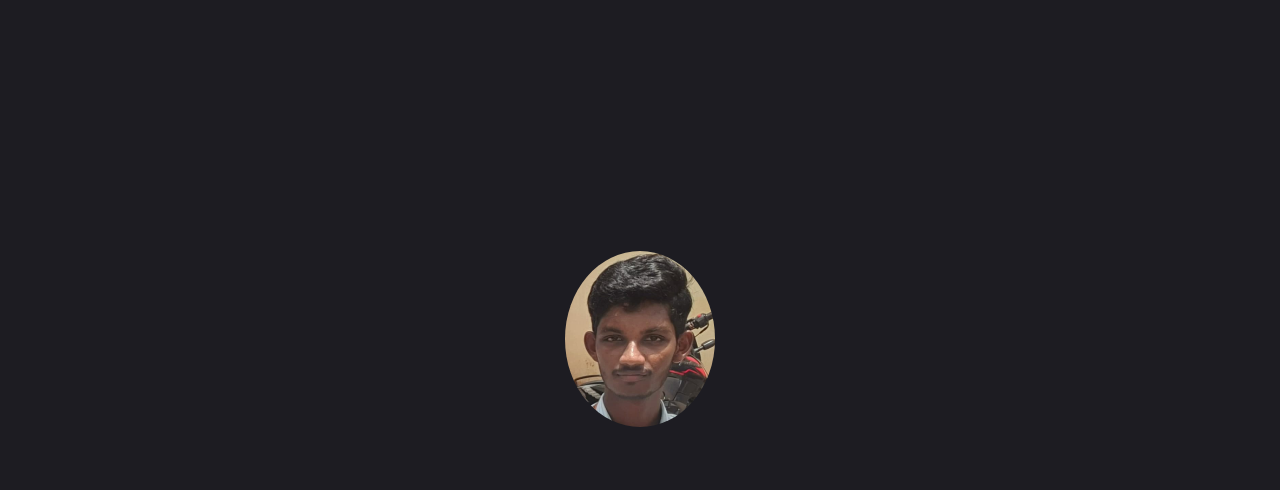
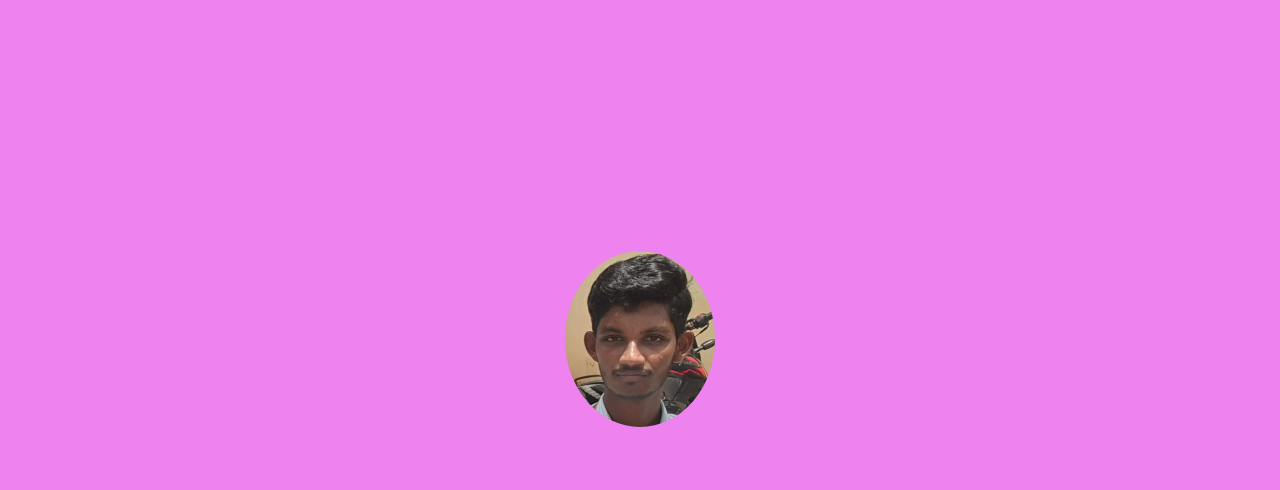
Before and after one commit to john-victor-000/My-Portfolio, a plain HTML site: page index.html in a window 1280 px wide. Shown: the part 128-618 px from the top of the page. Drawn offline with Linux system fonts and the light colour scheme.

Commit message:
Update style.css

```diff
--- a/style.css
+++ b/style.css
@@ -1,5 +1,5 @@
 body {
-    background-color: #1d1c22;
+    background-color: violet ;
     color: #fff;
     font-family: 'Poppins', sans-serif;
     margin: 0;
```
